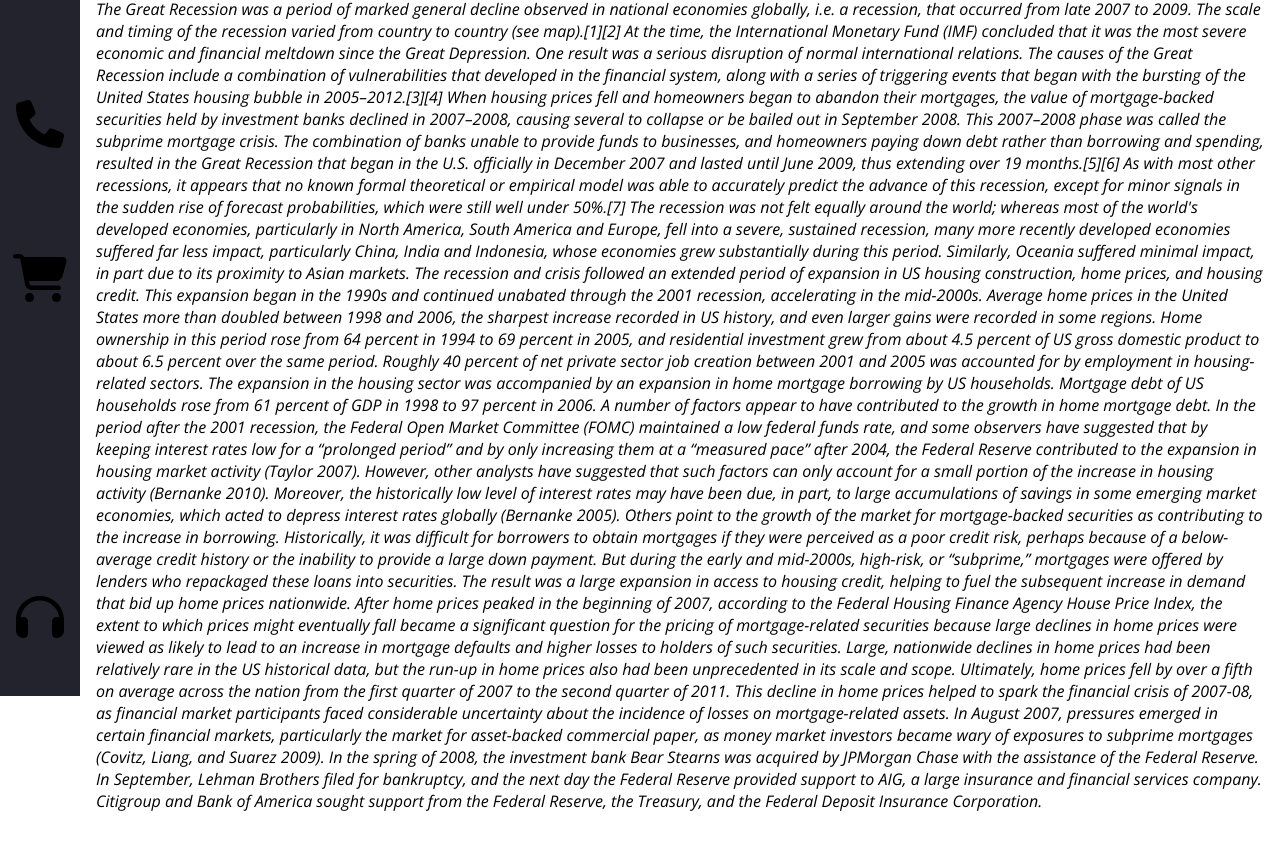
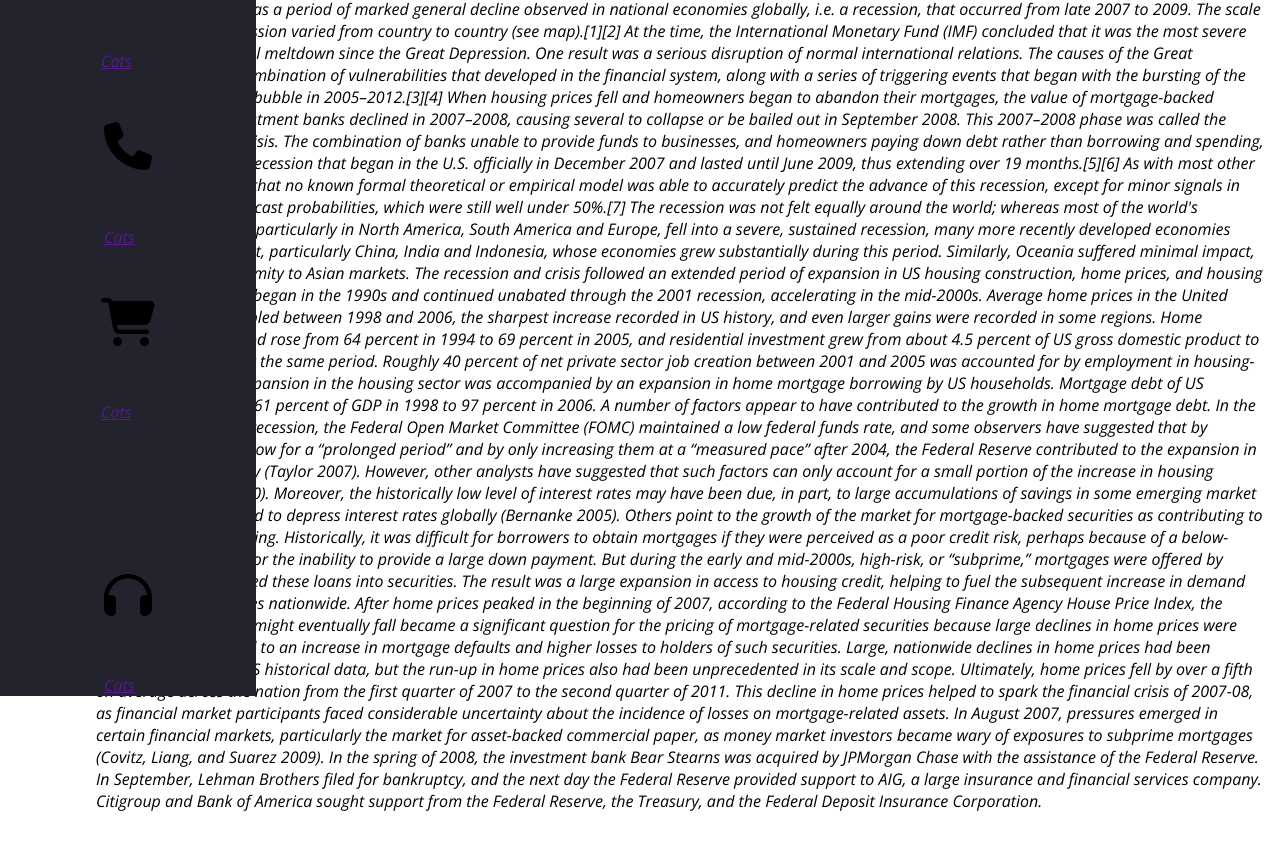
Before and after one commit to SubhoYadav/html-css, a plain HTML site: page mini-project-responsive-navbar/index.html in a window 1280 px wide. Shown: the part 104-948 px from the top of the page. Drawn offline with nearby package versions, Linux system fonts and the light colour scheme.

Commit message:
feat-widen the navbar when the user hovers on it

```diff
--- a/mini-project-responsive-navbar/style.css
+++ b/mini-project-responsive-navbar/style.css
@@ -51,6 +51,13 @@ html::-webkit-scrollbar-track {
 .nav-item:last-child {
   margin-top: auto;
 }
+.navbar:hover .link-text {
+  display: block;
+}
+.navbar:hover {
+  width: 16rem;
+}
+
 /* Styles the track (the background area of the scrollbar)
 ::-webkit-scrollbar-track {
   background-color: #f1f1f1;
```
